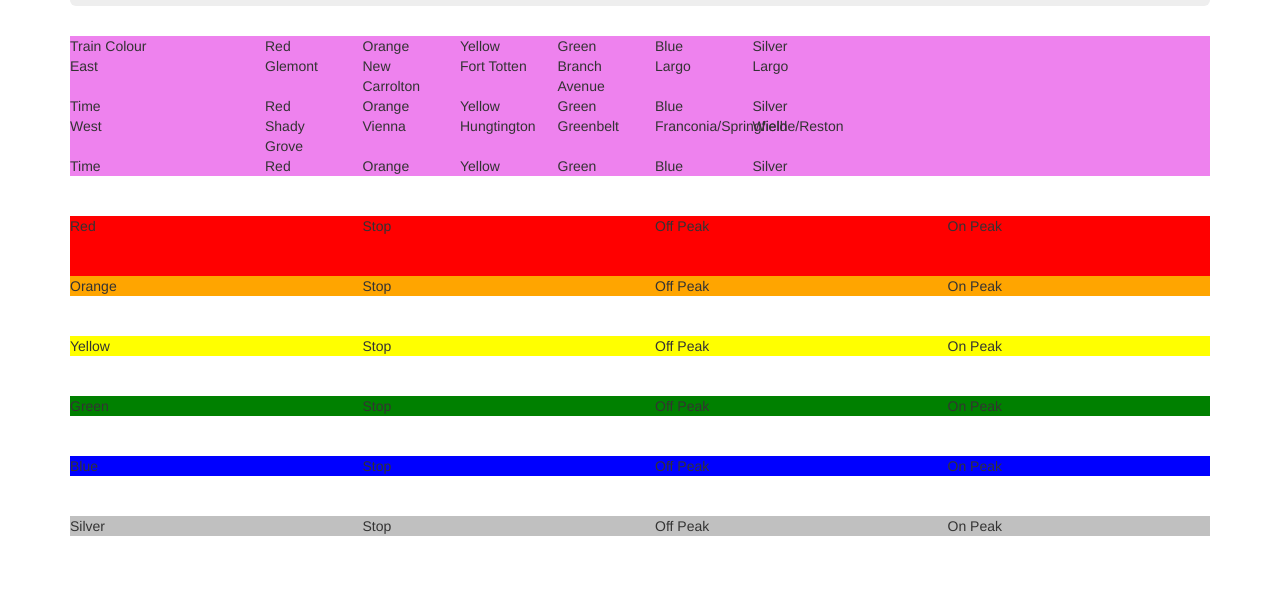
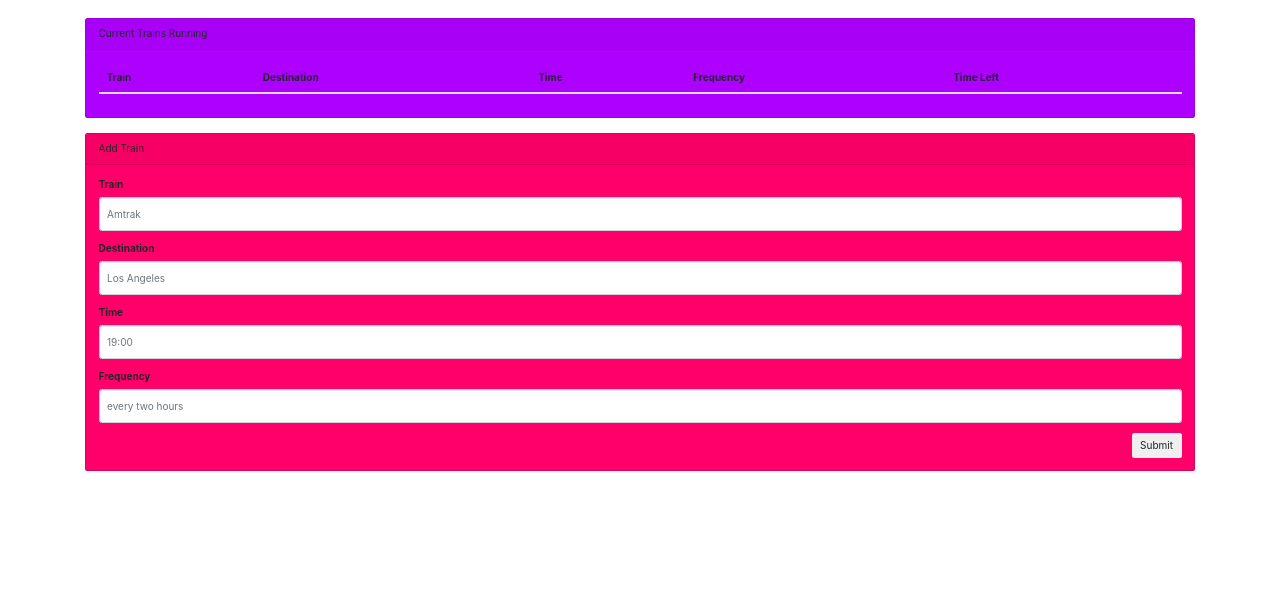
Before and after one commit to sisiishere/TrainSchedule, a plain HTML site: page index.html in a window 1280 px wide. Shown: the part 189-800 px from the top of the page. Drawn offline with nearby package versions, Linux system fonts and the light colour scheme.

Commit message:
modify html

```diff
--- a/index.html
+++ b/index.html
@@ -8,261 +8,105 @@
     <link rel="stylesheet" href="assets/css/style.css">
     <script src="https://ajax.googleapis.com/ajax/libs/jquery/3.4.0/jquery.min.js"></script>
     <script src="https://maxcdn.bootstrapcdn.com/bootstrap/3.4.0/js/bootstrap.min.js"></script>
-    <title>Document</title>
+    <title>Train Station</title>
+
+
+
+<!-- Firebase References -->
+<script src="https://www.gstatic.com/firebasejs/6.2.3/firebase.js"></script>
+<!-- Bootstrap -->
+<link rel="stylesheet" href="https://maxcdn.bootstrapcdn.com/bootstrap/4.0.0/css/bootstrap.min.css">
+<script src="https://cdnjs.cloudflare.com/ajax/libs/jquery/3.2.1/jquery.min.js"></script>
+<script src="https://maxcdn.bootstrapcdn.com/bootstrap/4.0.0/js/bootstrap.min.js"></script>
+
+<!-- Moment.js Reference -->
+<script src="https://cdnjs.cloudflare.com/ajax/libs/moment.js/2.22.2/moment.min.js"></script>
+
+<style>
+  #employee-table th,
+  td {
+    display: inline-block;
+    width: 16.575%;
+  }
+</style>
 </head>
 
 <body>
+
+<!-- Train Tracker -->
 <div class="container">
+
   <!-- Jumbotron -->
-      <div class="jumbotron">
-        <h1 class="text-center">WMATA Metro Lines!</h1>
+  <div class="jumbotron" style="background-color: rgb(132, 0, 255); color: rgb(255, 0, 55)">
+    <h1 class="text-center">Train Station</h1>
+    <h3 class="text-center">The Schedule</h3>
   </div>
 
-      <div class="card" style= "background-color:violet">
-        <card id = "Metro">
   <div class="row">
-          <div class="col-lg-2">
-            Train Colour
-          </div>
-          <div class="col-lg-1">
-            Red
-          </div>
-          <div class="col-lg-1">
-            Orange
-          </div>
-          <div class="col-lg-1">
-            Yellow
-          </div>
-          <div class="col-lg-1">
-            Green
-          </div>
-          <div class="col-lg-1">
-            Blue
-          </div>
-          <div class="col-lg-1">
-            Silver
+
+    <div class="col-md-12">
+
+      <!-- Current Trains Running-->
+      <div class="card mb-4" style="background-color: rgb(174, 0, 255)">
+        <div class="card-header">Current Trains Running</div>
+        <div class="card-body">
+          <table class="table table-sm table-hover" id='train-table'>
+            <thead>
+              <tr>
+                <th scope="col">Train</th>
+                <th scope="col">Destination</th>
+                <th scope="col">Time</th>
+                <th scope="col">Frequency</th>
+                <th scope="col">Time Left</th>
+              </tr>
+            </thead>
+            <tbody>
+            </tbody>
+          </table>
         </div>
       </div>
-        <div class="row">
-                <div class="col-lg-2">
-                  East
-                </div>
-                <div class="col-lg-1">
-                  Glemont
-                </div>
-                <div class="col-lg-1">
-                  New Carrolton
-                </div>
-                <div class="col-lg-1">
-                  Fort Totten
-                </div>
-                <div class="col-lg-1">
-                  Branch Avenue
-                </div>
-                <div class="col-lg-1">
-                  Largo
-                </div>
-                <div class="col-lg-1">
-                 Largo
     </div>
   </div>
+
   <div class="row">
-                    <div class="col-lg-2">
-                      Time
+    <div class="col-md-12">
+      <!-- Add Train  -->
+      <div class="card mb-4"  style="background-color: rgb(255, 0, 106)">
+        <div class="card-header">Add Train</div>
+        <div class="card-body">
+
+          <!-- Entry Form -->
+          <form>
+            <div class="form-group">
+              <label for="train-input">Train</label>
+              <input class="form-control" id="train-input" placeholder="Amtrak" type="text">
             </div>
-                    <div class="col-lg-1">
-                      Red
+            <div class="form-group">
+              <label for="destination-input">Destination</label>
+              <input class="form-control" id="destination-input" placeholder="Los Angeles" type="text">
             </div>
-                    <div class="col-lg-1">
-                      Orange
+            <div class="form-group">
+              <label for="time-input">Time</label>
+              <input class="form-control" id="time-input" placeholder="19:00" type="text">
             </div>
-                    <div class="col-lg-1">
-                      Yellow
+            <div class="form-group">
+              <label for="frequency-input">Frequency</label>
+              <input class="form-control" id="frequency-input" placeholder="every two hours" type="text">
             </div>
-                    <div class="col-lg-1">
-                      Green
-                    </div>
-                    <div class="col-lg-1">
-                      Blue
-                    </div>
-                    <div class="col-lg-1">
-                      Silver
+            <button class="btn float-right" id="add-train-btn">Submit</button>
+          </form>
+
         </div>
       </div>
-              <div class="row">
-                    <div class="col-lg-2">
-                      West
     </div>
-                    <div class="col-lg-1">
-                      Shady Grove
-                    </div>
-                    <div class="col-lg-1">
-                      Vienna
-                    </div>
-                    <div class="col-lg-1">
-                      Hungtington
-                    </div>
-                    <div class="col-lg-1">
-                      Greenbelt
-                    </div>
-                    <div class="col-lg-1">
-                      Franconia/Springfield
-                    </div>
-                    <div class="col-lg-1">
-                      Wielhe/Reston
-                    </div>
-                  </div>
-                  <div class="row">
-                        <div class="col-lg-2">
-                          Time
-                        </div>
-                        <div class="col-lg-1">
-                          Red
-                        </div>
-                        <div class="col-lg-1">
-                          Orange
-                        </div>
-                        <div class="col-lg-1">
-                          Yellow
-                        </div>
-                        <div class="col-lg-1">
-                          Green
-                        </div>
-                        <div class="col-lg-1">
-                          Blue
-                        </div>
-                        <div class="col-lg-1">
-                          Silver
-                        </div>
-                      </div>
-                    </card>
-    </div>
-    <br>
-    <br>
-    <div class="card" style= "background-color:red">
-        <card id= "Red">
-            <div class="row">
-              <div class="col-lg-3">
-                Red
-              </div>
-              <div class="col-lg-3">
-                Stop
-              </div>
-              <div class="col-lg-3">
-                Off Peak
-              </div>
-              <div class="col-lg-3">
-                On Peak
-              </div>
-            </card>
-            </div>
-            <br>
-            <br>
-
-          </div>
-          <div class="card" style= "background-color:orange">
-              <card id= "Orange">
-                <div class="row">
-                  <div class="col-lg-3">
-                    Orange
-                  </div>
-                  <div class="col-lg-3">
-                    Stop
-                  </div>
-                  <div class="col-lg-3">
-                    Off Peak
-                  </div>
-                  <div class="col-lg-3">
-                    On Peak
-                  </div>
-                </card>
   </div>
 
 </div>
-              <br>
-              <br>
-              <div class="card" style= "background-color:yellow">
-                  <card id= "Yellow">
-                    <div class="row">
-                      <div class="col-lg-3">
-                        Yellow
-                      </div>
-                      <div class="col-lg-3">
-                        Stop
-                      </div>
-                      <div class="col-lg-3">
-                        Off Peak
-                      </div>
-                      <div class="col-lg-3">
-                        On Peak
-                      </div>
-                      </card>
-                    </div>
 
-                  </div>
-                  <br>
-                  <br>
-                  <div class="card" style= "background-color:green">
-                      <card id= "Green">
-                        <div class="row">
-                          <div class="col-lg-3">
-                            Green
-                          </div>
-                          <div class="col-lg-3">
-                            Stop
-                          </div>
-                          <div class="col-lg-3">
-                            Off Peak
-                          </div>
-                          <div class="col-lg-3">
-                            On Peak
-                          </div>
-                          </card>
-                        </div>
+<!-- JavaScript -->
 
-                      </div>
-                      <br>
-                      <br>
-                      <div class="card" style= "background-color:blue">
-                          <card id= "Blue">
-                            <div class="row">
-                              <div class="col-lg-3">
-                                Blue
-                              </div>
-                              <div class="col-lg-3">
-                                Stop
-                              </div>
-                              <div class="col-lg-3">
-                                Off Peak
-                              </div>
-                              <div class="col-lg-3">
-                                On Peak
-                              </div>
-                            </div>
-                         </card>
-                          </div>
-                        <br>
-                        <br>
-                          <div class="card" style= "background-color:silver">
-                              <card id="Silver">
-                                <div class="row">
-                                  <div class="col-lg-3">
-                                    Silver
-                                  </div>
-                                  <div class="col-lg-3">
-                                    Stop
-                                  </div>
-                                  <div class="col-lg-3">
-                                    Off Peak
-                                  </div>
-                                  <div class="col-lg-3">
-                                    On Peak
-                                  </div>
-                                </card>
-                                </div>
-
-                              </div>
       <script src="https://cdnjs.cloudflare.com/ajax/libs/jquery/3.2.1/jquery.min.js"></script>
+      <script src="https://cdnjs.cloudflare.com/ajax/libs/moment.js/2.24.0/locale/en-gb.js" integrity="sha256-VWXSrU6D6hQJ7MEZ9062PvZDwmeRuZ8eE/ToQ2N3QjA=" crossorigin="anonymous"></script>
       <script type="text/javascript"></script>
       <script src= "./Assets/javascript/train.js"></script>
 
```
Lines whose indentation alone changed are shown as unchanged.
